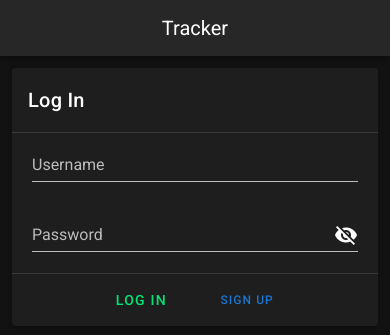
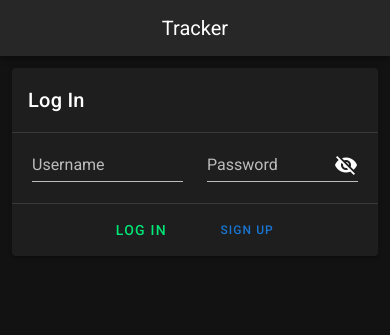
Before and after one commit to 727021/th-tracker, a Nuxt app: page /auth in a window 390 px wide. Shown: the top 335 px of the page. Built offline with nearby package versions, Linux system fonts and the light colour scheme.

Commit message:
Temp fix for mobile auth

```diff
--- a/pages/auth.vue
+++ b/pages/auth.vue
@@ -7,7 +7,7 @@
                         register ? 'Sign Up' : 'Log In'
                     }}</v-card-title>
                     <v-divider></v-divider>
-                    <v-form class="px-5" v-if="!$device.isMobile">
+                    <v-form class="px-5" @submit.prevent="onSubmit">
                         <v-row>
                             <v-col>
                                 <v-text-field
@@ -88,82 +88,7 @@
                                 ></v-text-field>
                             </v-col>
                         </v-row>
-                    </v-form>
-                    <v-form class="px-5" v-else>
-                        <v-row>
-                            <v-col>
-                                <v-text-field
-                                    v-model="username.value"
-                                    label="Username"
-                                    :counter="register ? 20 : undefined"
-                                    :hint="
-                                        register
-                                            ? 'Must start with a letter or number and contain only letters, numbers, and underscores'
-                                            : undefined
-                                    "
-                                    autocomplete="username"
-                                    :error-messages="
-                                        username.error === ''
-                                            ? []
-                                            : [username.error]
-                                    "
-                                ></v-text-field>
-                                <v-text-field
-                                    v-if="register"
-                                    v-model="email.value"
-                                    label="E-Mail Address"
-                                    type="email"
-                                    autocomplete="email"
-                                    :error-messages="
-                                        email.error === '' ? [] : [email.error]
-                                    "
-                                ></v-text-field>
-                                <v-text-field
-                                    v-model="password.value"
-                                    label="Password"
-                                    :hint="
-                                        register
-                                            ? 'Must be at least 8 characters long'
-                                            : undefined
-                                    "
-                                    :type="password.show ? 'text' : 'password'"
-                                    :append-icon="
-                                        password.show
-                                            ? 'mdi-eye'
-                                            : 'mdi-eye-off'
-                                    "
-                                    @click:append="
-                                        password.show = !password.show
-                                    "
-                                    :autocomplete="
-                                        register
-                                            ? 'new-password'
-                                            : 'current-password'
-                                    "
-                                    :error-messages="
-                                        password.error === ''
-                                            ? []
-                                            : [password.error]
-                                    "
-                                ></v-text-field>
-                                <v-text-field
-                                    v-if="register"
-                                    v-model="confirm.value"
-                                    label="Confirm Password"
-                                    :type="confirm.show ? 'text' : 'password'"
-                                    :append-icon="
-                                        confirm.show ? 'mdi-eye' : 'mdi-eye-off'
-                                    "
-                                    @click:append="confirm.show = !confirm.show"
-                                    autocomplete="new-password"
-                                    :error-messages="
-                                        confirm.error === ''
-                                            ? []
-                                            : [confirm.error]
-                                    "
-                                ></v-text-field>
-                            </v-col>
-                        </v-row>
+                        <v-btn type="submit" class="d-none"></v-btn>
                     </v-form>
                     <v-divider></v-divider>
                     <v-card-actions>
```
